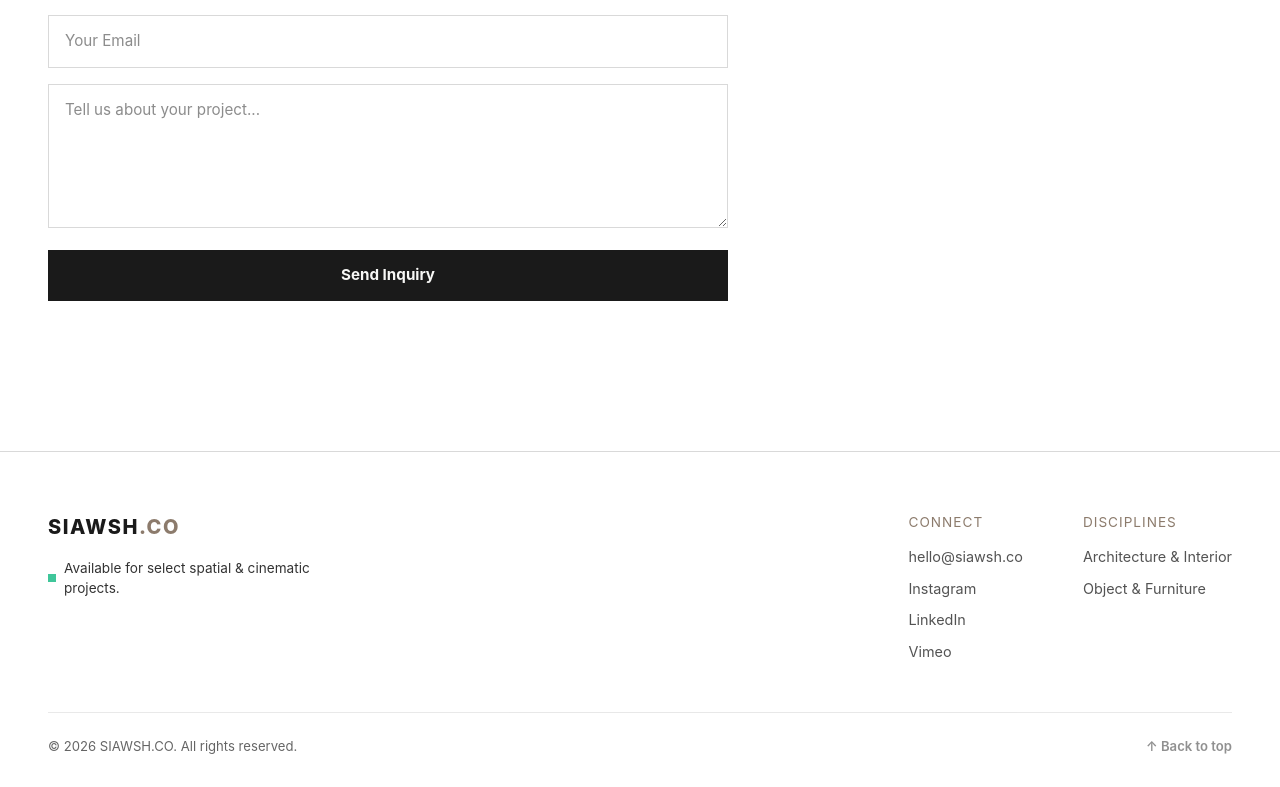
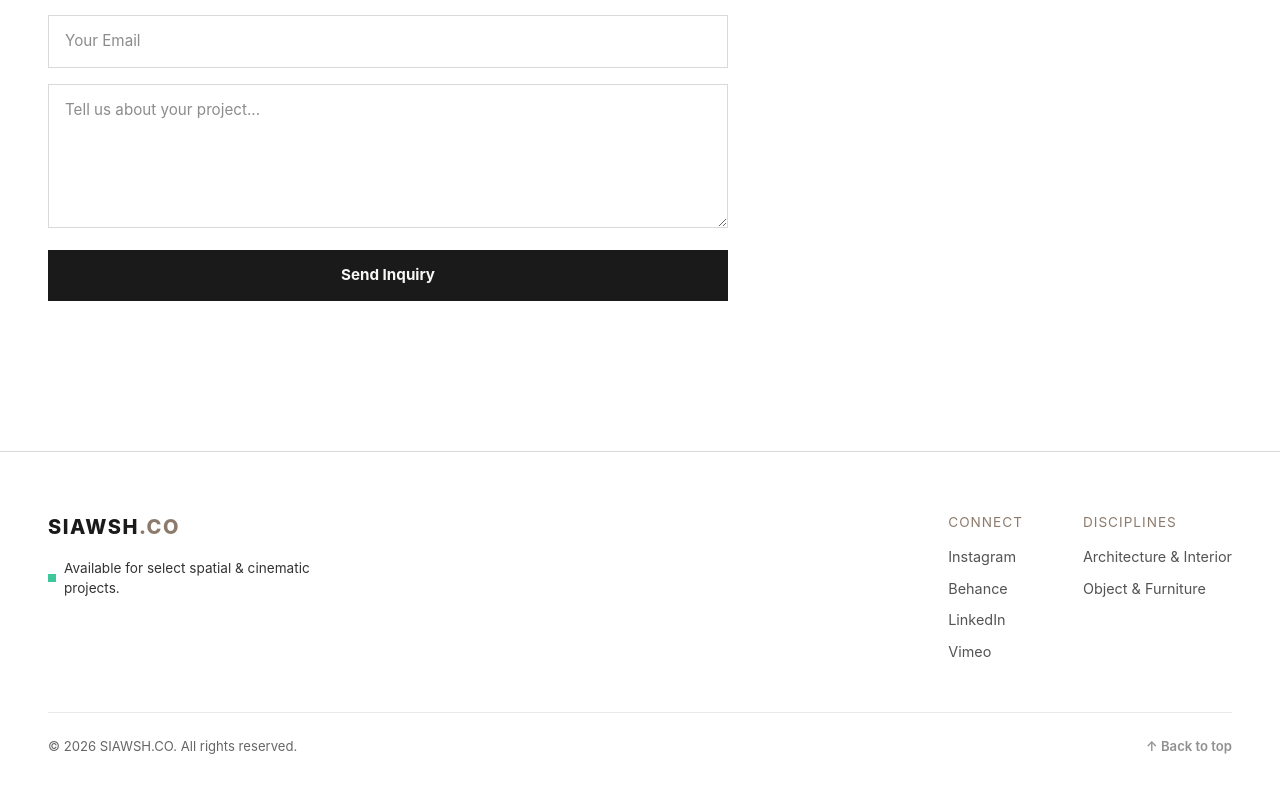
Before and after one commit to s4wsh/siawsh-site, a React (Vite) app: page / in a window 1280 px wide. Shown: the part 2726-3513 px from the top of the page. Built offline with nearby package versions, Linux system fonts and the light colour scheme.

Commit message:
Replace email with Behance and update connection links hierarchy

```diff
--- a/src/components/Footer.jsx
+++ b/src/components/Footer.jsx
@@ -29,7 +29,6 @@ export default function Footer() {
           <div className="footer-links-group">
             <div className="footer-col">
               <h4>{t.footer?.connect || "Connect"}</h4>
-              <a href="mailto:hello@siawsh.co" className="footer-link">hello@siawsh.co</a>
               <a
                 href={instagramUrl}
                 target="_blank"
@@ -37,6 +36,14 @@ export default function Footer() {
                 className="footer-link"
               >
                 Instagram
+              </a>
+              <a
+                href="https://www.behance.net/siawsh"
+                target="_blank"
+                rel="noreferrer"
+                className="footer-link"
+              >
+                Behance
               </a>
               <a
                 href="https://www.linkedin.com/in/siavash-afsari/"
```
